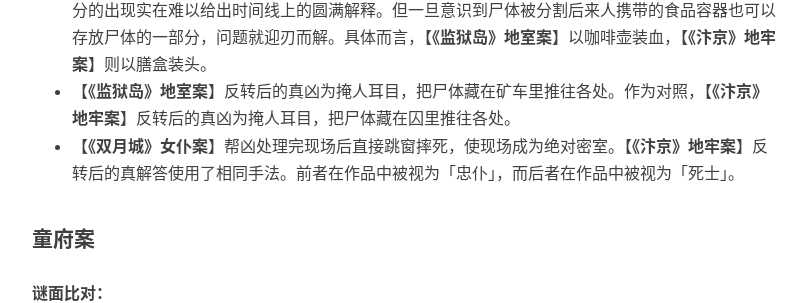
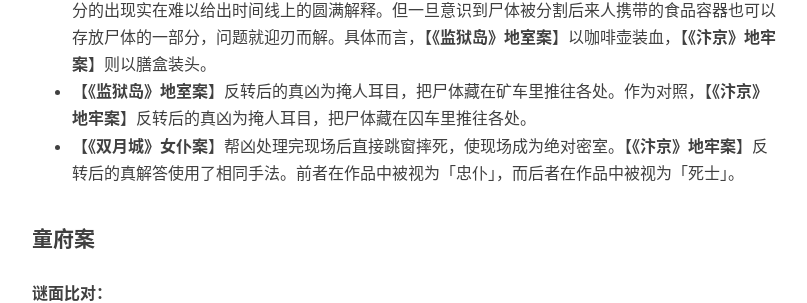
Before and after one commit to mysteryreview/mysteryreview.github.io, a Jekyll site: the page built from _posts/2024-05-31-北宋奇案.md, in a window 1280 px wide and 900 px high, scrolled down 2618 px. Shown: the part 152-455 px from the top of the window, without its empty margins (233-1040 px from the left). Built offline with Jekyll 4.4.1, drawn with Linux system fonts in a browser that asks for light colours; nearby versions of some CDN libraries; comment, search, counter and statistics services are not loaded.

Commit message:
Update 2024-05-31-北宋奇案.md

```diff
--- a/_posts/2024-05-31-北宋奇案.md
+++ b/_posts/2024-05-31-北宋奇案.md
@@ -61,7 +61,7 @@ tags:
 * 【**《监狱岛》地室案**】和【**《汴京》地牢案**】的现场状况同样都令人下意识地认为死者就是在密室中被分尸，而破解密室的关键又同样都在于意识到可以先在其它地方完成分尸，再将被分割的尸体从窗口塞入密室。好巧不巧，【**《监狱岛》地室案**】和【**《汴京》地牢案**】中避免分尸和运尸时留下痕迹的道具皆为防水布。
 * 【**《监狱岛》狱舍案**】凶手已经杀死被害者后，却多此一举斩下害者头颅。这一看似不合理的行为背后的原因其实是头颅体积较小、可以暗中送出密室。再由帮凶将头颅置于别处扰乱目击者对时间顺序的判定，从而使本案成为时间线意义上的不可能犯罪。【**《汴京》地牢案**】基于同样的斩首动机做出了相似的手法。
 * 【**《监狱岛》地室案**】和【**《汴京》地牢案**】中因为帮凶无法在他人眼皮底下携带尸体，导致尸体一部分的出现实在难以给出时间线上的圆满解释。但一旦意识到尸体被分割后来人携带的食品容器也可以存放尸体的一部分，问题就迎刃而解。具体而言，【**《监狱岛》地室案**】以咖啡壶装血，【**《汴京》地牢案**】则以膳盒装头。
-* 【**《监狱岛》地室案**】反转后的真凶为掩人耳目，把尸体藏在矿车里推往各处。作为对照，【**《汴京》地牢案**】反转后的真凶为掩人耳目，把尸体藏在囚里推往各处。
+* 【**《监狱岛》地室案**】反转后的真凶为掩人耳目，把尸体藏在矿车里推往各处。作为对照，【**《汴京》地牢案**】反转后的真凶为掩人耳目，把尸体藏在囚车里推往各处。
 * 【**《双月城》女仆案**】帮凶处理完现场后直接跳窗摔死，使现场成为绝对密室。【**《汴京》地牢案**】反转后的真解答使用了相同手法。前者在作品中被视为「忠仆」，而后者在作品中被视为「死士」。
 
 #### 童府案
```
